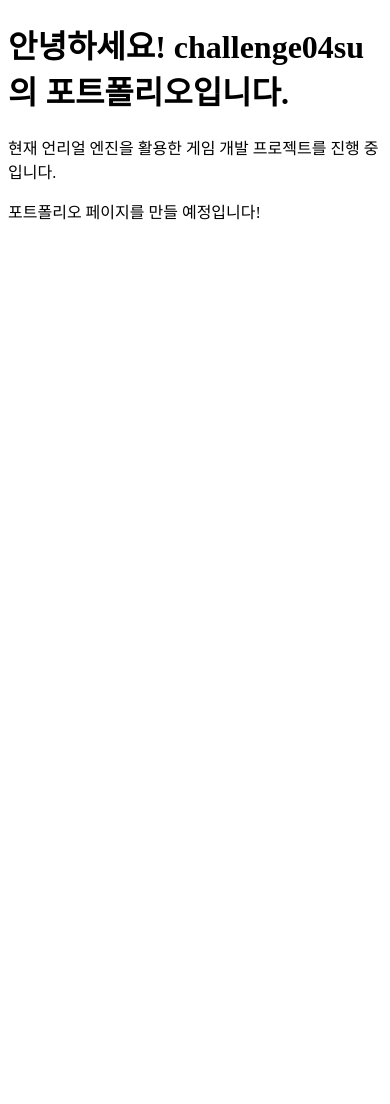
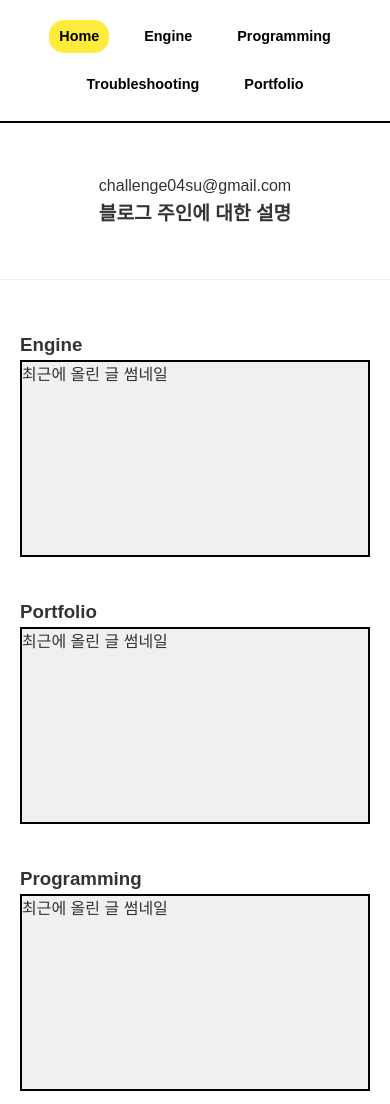
Before and after one commit to challenge04su/challenge04su.github.io, a plain HTML site: page index.html in a window 390 px wide. Shown: the top 1104 px of the page. Before the commit the page ends 844 px from the top, so only its background shows below. Drawn offline with Linux system fonts and the light colour scheme.

Commit message:
임시 블로그(완성 전)

```diff
--- a/index.html
+++ b/index.html
@@ -2,11 +2,47 @@
 <html lang="ko">
 <head>
     <meta charset="UTF-8">
-    <title>challenge04su 포트폴리오</title>
+    <meta name="viewport" content="width=device-width, initial-scale=1.0">
+    <title>My Dev Blog</title>
+    <link rel="stylesheet" href="style.css">
 </head>
 <body>
-    <h1>안녕하세요! challenge04su의 포트폴리오입니다.</h1>
-    <p>현재 언리얼 엔진을 활용한 게임 개발 프로젝트를 진행 중입니다.</p>
-    <p>포트폴리오 페이지를 만들 예정입니다!</p>
+
+    <nav class="navbar">
+        <div class="nav-links">
+            <a href="index.html" class="active">Home</a>
+            <a href="engine.html">Engine</a>
+            <a href="#">Programming</a>
+            <a href="#">Troubleshooting</a>
+            <a href="#">Portfolio</a>
+        </div>
+    </nav>
+
+    <header class="profile-section">
+        <p class="email">challenge04su@gmail.com</p>
+        <h1 class="description">블로그 주인에 대한 설명</h1>
+    </header>
+
+    <main class="container">
+        <div class="home-grid">
+            <div class="category-card">
+                <h3>Engine</h3>
+                <div class="thumbnail-box">최근에 올린 글 썸네일</div>
+            </div>
+            <div class="category-card">
+                <h3>Portfolio</h3>
+                <div class="thumbnail-box">최근에 올린 글 썸네일</div>
+            </div>
+            <div class="category-card">
+                <h3>Programming</h3>
+                <div class="thumbnail-box">최근에 올린 글 썸네일</div>
+            </div>
+            <div class="category-card">
+                <h3>TroubleShooting</h3>
+                <div class="thumbnail-box">최근에 올린 글 썸네일</div>
+            </div>
+        </div>
+    </main>
+
 </body>
 </html>
--- /dev/null
+++ b/style.css
@@ -0,0 +1,114 @@
+/* 기본 초기화 */
+* {
+    margin: 0;
+    padding: 0;
+    box-sizing: border-box;
+    font-family: 'Arial', sans-serif;
+}
+
+body {
+    background-color: #fff;
+    color: #333;
+    line-height: 1.6;
+}
+
+/* 상단 네비게이션 */
+.navbar {
+    border-bottom: 2px solid #000;
+    padding: 20px 0;
+    position: sticky; /* 스크롤 시 상단 고정 */
+    top: 0;
+    background: white;
+    z-index: 1000;
+}
+
+.nav-links {
+    display: flex;
+    justify-content: center;
+    flex-wrap: wrap; /* 모바일에서 메뉴가 넘치면 다음줄로 */
+    gap: 15px;
+}
+
+.nav-links a {
+    text-decoration: none;
+    color: #000;
+    font-weight: bold;
+    font-size: 1.1rem;
+    padding: 5px 10px;
+    transition: 0.3s;
+}
+
+.active {
+    background-color: #FFEB3B;
+    border-radius: 15px;
+}
+
+/* 컨테이너 */
+.container {
+    max-width: 1100px;
+    margin: 0 auto;
+    padding: 20px;
+}
+
+/* 프로필 섹션 (Home 전용) */
+.profile-section {
+    text-align: center;
+    padding: 50px 20px;
+    border-bottom: 1px solid #eee;
+}
+
+/* 그리드 시스템 (반응형) */
+.home-grid {
+    display: grid;
+    grid-template-columns: repeat(2, 1fr); /* PC: 2열 */
+    gap: 30px;
+    margin-top: 30px;
+}
+
+.post-grid {
+    display: grid;
+    grid-template-columns: repeat(4, 1fr); /* PC: 4열 */
+    gap: 20px;
+}
+
+/* 카드 및 썸네일 */
+.post-item, .category-card {
+    display: flex;
+    flex-direction: column;
+}
+
+.thumbnail-box, .post-thumbnail {
+    width: 100%;
+    aspect-ratio: 16 / 9; /* 비율 유지의 핵심 */
+    border: 2px solid #000;
+    background-color: #f0f0f0;
+    background-size: cover;
+    background-position: center;
+    margin-bottom: 10px;
+    cursor: pointer;
+}
+
+/* 모바일/태블릿 대응 (미디어 쿼리) */
+
+/* 태블릿 (1024px 이하) */
+@media (max-width: 1024px) {
+    .post-grid {
+        grid-template-columns: repeat(2, 1fr); /* 2열로 변경 */
+    }
+}
+
+/* 모바일 (640px 이하) */
+@media (max-width: 640px) {
+    .home-grid, .post-grid {
+        grid-template-columns: 1fr; /* 1열로 꽉 차게 변경 */
+    }
+
+    .nav-links a {
+        font-size: 0.9rem;
+        margin: 0 5px;
+    }
+
+    .profile-section h1 {
+        font-size: 1.2rem;
+    }
+}
```
Also changed, not shown: engine.html (added, +25 -0 lines), portfolio.html (added, +25 -0 lines), posts.json (added, +20 -0 lines), programming.html (added, +25 -0 lines), script.js (added, +32 -0 lines), troubleshooting.html (added, +25 -0 lines).
